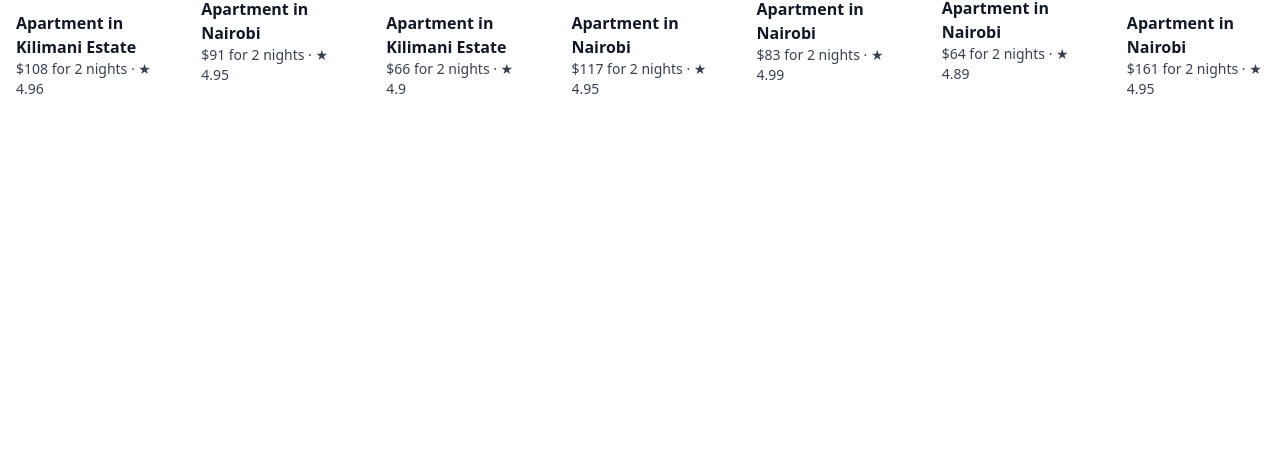
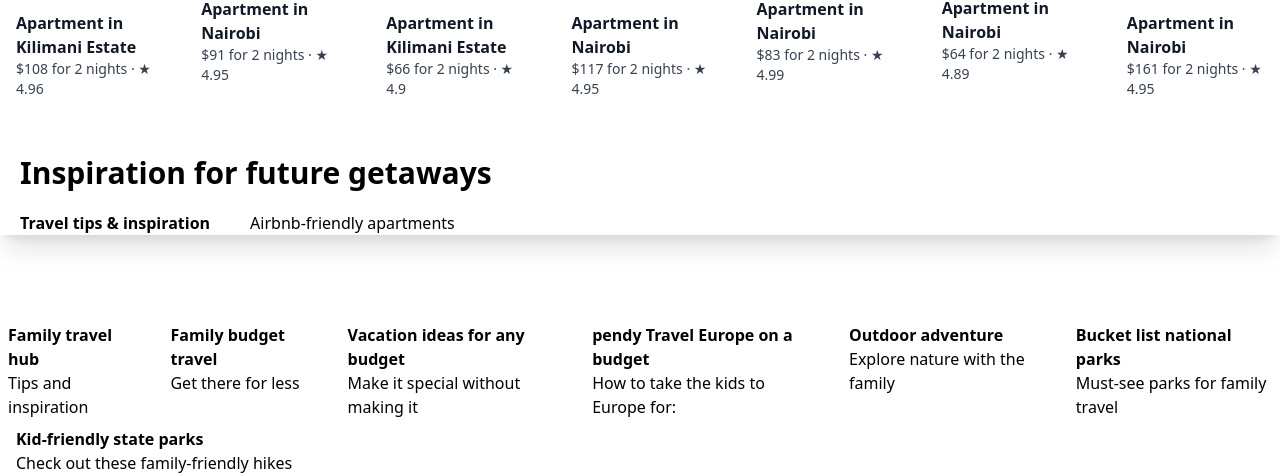
Before and after one commit to samuel-ishimwe203/Airbnb-website, a website: page index.html in a window 1280 px wide. Shown: the part 2868-3343 px from the top of the page. Before the commit the page ends 2983 px from the top, so only its background shows below. Drawn offline with nearby package versions, Linux system fonts and the light colour scheme.

Commit message:
feat updation

```diff
--- a/index.html
+++ b/index.html
@@ -78,6 +78,8 @@
   </div>
 
 
+
+  <div class="m-">
 <div class="mt-24">
   <p class="text-xl">Popular homes in Nairobi ></p>
   <div class="w-full grid grid-cols-7 gap-4 mt-6">
@@ -647,5 +649,68 @@
     </div>
   </div>
 </div>
+
+</div>
+
+
+<div class="mt-10 shadow-xl">
+
+    <p class="font-bold text-3xl m-5">Inspiration for future getaways</p>
+<div class="flex gap-10 m-5">
+    <p class="font-bold">Travel tips & inspiration</p>
+    <p>Airbnb-friendly apartments</p></div>
+
+</div>
+
+
+
+
+  <div  class="flex gap-10  mt-20 p-2 w-full">
+
+      <div>
+        <p class="font-bold">Family travel hub </p>
+        <p>Tips and inspiration</p>
+      </div>
+
+      <div>
+        <p class="font-bold">Family budget travel </p>
+        <p>Get there for less</p>
+      </div>
+
+
+      <div>
+        <p class="font-bold">Vacation ideas for any budget </p>
+        <p>Make it special without making it</p>
+      </div>
+
+      <div class="flex gap-24">
+        <div>
+        <p class="font-bold">pendy Travel Europe on a budget </p>
+        <p>How to take the kids to Europe for:</p></div>
+
+      </div>
+
+      <div class="flex gap-24">
+        <div>
+        <p class="font-bold">Outdoor adventure  </p>
+        <p>Explore nature with the family</p></div>
+
+      </div>
+
+
+      <div class="flex gap-24">
+        <div>
+        <p class="font-bold">Bucket list national parks </p>
+        <p>Must-see parks for family travel</p></div>
+
+      </div>
+</div>
+ <div class="flex gap-24 ml-4">
+        <div>
+        <p class="font-bold">Kid-friendly state parks </p>
+        <p>Check out these family-friendly hikes</p></div>
+
+      </div>
+
 </body>
 </html>
```
